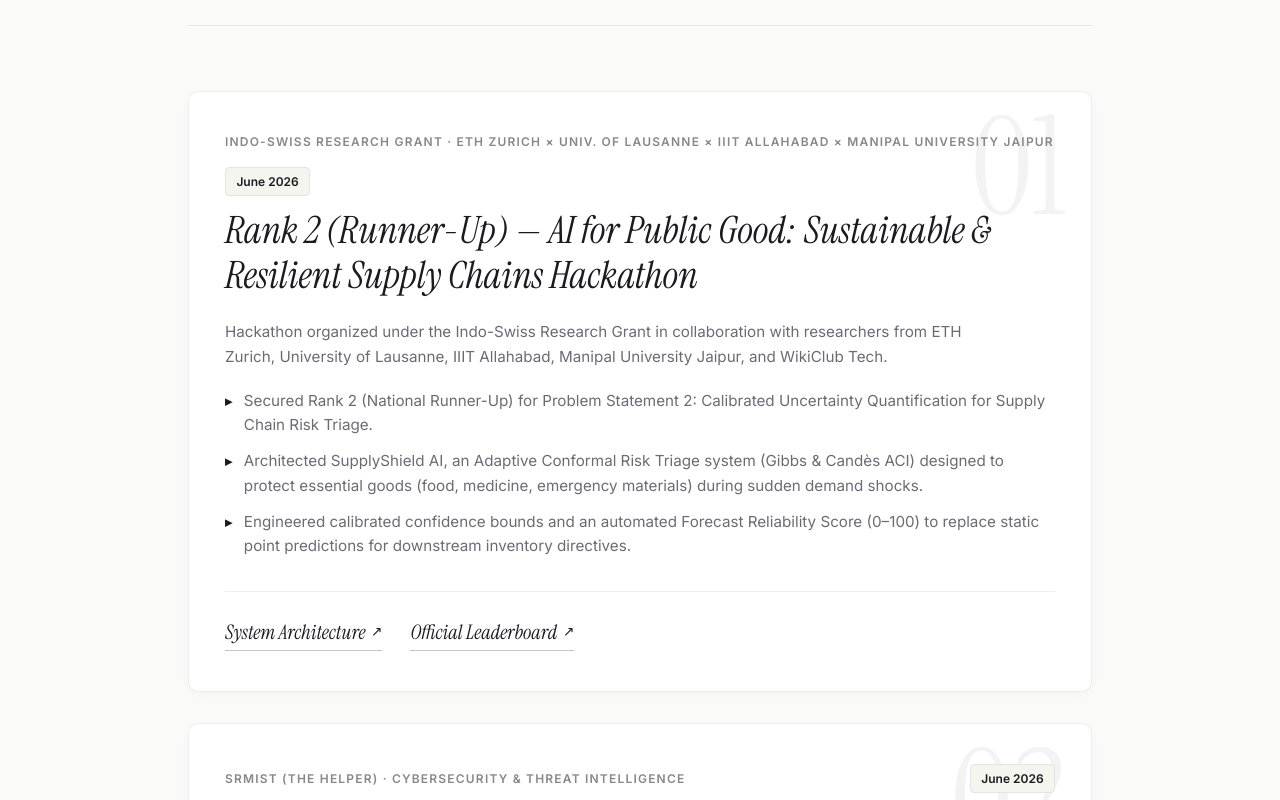
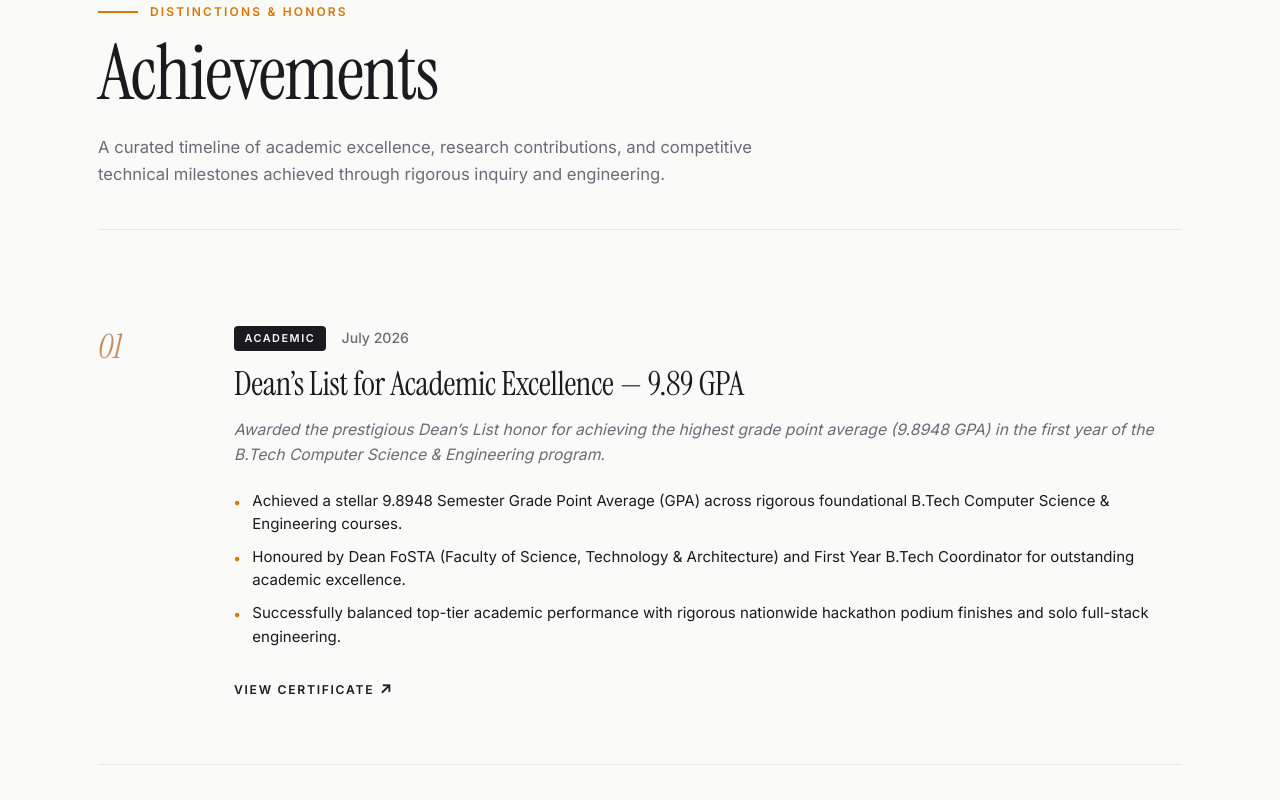
Before and after one commit to Srishti-Gupta74/MyPortfolio, a React (Vite) app: page / in a window 1280 px wide. Shown: the part 5160-5960 px from the top of the page. Built offline with nearby package versions, Linux system fonts and the light colour scheme.

Commit message:
enhanced achievements section

```diff
--- a/src/components/Achievements/Achievements.css
+++ b/src/components/Achievements/Achievements.css
@@ -1,233 +1,235 @@
-/* ===== Achievements Section ===== */
+/* ===== Achievements Editorial Section ===== */
 .achievements {
-  padding: var(--section-padding) 0;
+  padding: 6rem 0;
   background-color: var(--background);
   position: relative;
-  border-top: 1px solid rgba(26, 26, 31, 0.06);
 }
 
 .achievements__content {
-  max-width: 1000px;
+  max-width: 1180px;
   margin: 0 auto;
 }
 
-/* Header */
+/* Editorial Header */
 .achievements__header {
+  margin-bottom: 5rem;
+  padding-bottom: 2.5rem;
+  border-bottom: 1px solid var(--border);
+}
+
+.achievements__header-top {
   display: flex;
-  flex-direction: column;
-  gap: 0.5rem;
-  margin-bottom: 4rem;
-  border-bottom: 1px solid rgba(26, 26, 31, 0.08);
-  padding-bottom: 1.5rem;
+  align-items: center;
+  gap: 0.75rem;
+  margin-bottom: 0.75rem;
+}
+
+.achievements__header-accent-line {
+  width: 40px;
+  height: 2px;
+  background-color: #d97706; /* Warm editorial amber/copper */
+  display: inline-block;
+}
+
+.achievements__label {
+  font-family: var(--font-sans);
+  font-size: 0.75rem;
+  font-weight: 700;
+  text-transform: uppercase;
+  letter-spacing: 0.18em;
+  color: #d97706;
 }
 
 .achievements__heading {
   font-family: var(--font-display);
-  font-size: clamp(2.5rem, 5vw, 3.75rem);
+  font-size: clamp(3.2rem, 6vw, 4.8rem);
   font-weight: 400;
   color: var(--foreground);
-  line-height: 1.1;
+  line-height: 1.05;
   letter-spacing: -0.02em;
+  margin-bottom: 1.25rem;
 }
 
-.achievements__label {
+.achievements__subheading {
   font-family: var(--font-sans);
-  font-size: 0.8rem;
-  font-weight: 600;
-  text-transform: uppercase;
-  letter-spacing: 0.15em;
-  color: #888888;
+  font-size: clamp(0.95rem, 1.3vw, 1.08rem);
+  color: var(--muted-foreground);
+  max-width: 700px;
+  line-height: 1.65;
 }
 
-/* List */
+/* Horizontal Timeline Rows */
 .achievements__list {
   display: flex;
   flex-direction: column;
-  gap: 2rem;
 }
 
-/* Card */
-.achievements__card {
+.achievements__row {
+  display: grid;
+  grid-template-columns: 80px 1fr;
+  gap: 3.5rem;
+  padding: 3.75rem 0;
+  border-bottom: 1px solid var(--border);
+  align-items: start;
+  transition: all 0.5s var(--ease-out);
+}
+
+.achievements__row:first-child {
+  padding-top: 1rem;
+}
+
+/* 1. Left Index Number */
+.achievements__row-number {
+  font-family: var(--font-display);
+  font-style: italic;
+  font-size: 2.1rem;
+  color: #c28e61; /* Editorial muted bronze/copper */
+  font-weight: 400;
+  line-height: 1.1;
+  padding-top: 0.2rem;
+  transition: transform 0.4s ease, color 0.4s ease;
+}
+
+.achievements__row:hover .achievements__row-number {
+  color: #d97706;
+  transform: translateX(4px);
+}
+
+/* 2. Main Center Content */
+.achievements__row-main {
   display: flex;
   flex-direction: column;
-  padding: 2.5rem 2.25rem;
-  background-color: #ffffff;
-  border: 1px solid rgba(26, 26, 31, 0.08);
-  border-radius: var(--radius);
-  transition: all 0.7s var(--ease-out);
-  position: relative;
-  overflow: hidden;
-  box-shadow: 0 4px 12px -2px rgba(26, 26, 31, 0.03);
 }
 
-.achievements__card:hover {
-  border-color: rgba(26, 26, 31, 0.25);
-  transform: translateY(-6px);
-  box-shadow: 0 24px 48px -12px rgba(26, 26, 31, 0.1);
+.achievements__meta-row {
+  display: flex;
+  align-items: center;
+  gap: 1rem;
+  margin-bottom: 0.75rem;
+  flex-wrap: wrap;
 }
 
-/* Giant Watermark */
-.achievements__watermark {
-  position: absolute;
-  top: 0.5rem;
-  right: 1.5rem;
-  font-family: var(--font-display);
-  font-size: clamp(6.5rem, 12vw, 8.5rem);
-  line-height: 1;
-  color: rgba(26, 26, 31, 0.05);
-  pointer-events: none;
-  user-select: none;
-  z-index: 0;
-  transition: all 0.7s var(--ease-out);
-}
-
-.achievements__card:hover .achievements__watermark {
-  color: rgba(26, 26, 31, 0.08);
-  transform: scale(1.04) translate(-4px, 4px);
-}
-
-/* Top */
-.achievements__top {
-  display: flex;
-  flex-direction: column;
-  gap: 0.5rem;
-  position: relative;
-  z-index: 1;
-}
-
-.achievements__meta {
-  display: flex;
-  align-items: center;
-  justify-content: space-between;
-  flex-wrap: wrap;
-  gap: 1rem;
-}
-
-.achievements__org {
+.achievements__badge {
+  background-color: var(--foreground);
+  color: var(--background);
   font-family: var(--font-sans);
-  font-size: 0.75rem;
-  font-weight: 600;
-  color: #888888;
-  letter-spacing: 0.1em;
+  font-size: 0.68rem;
+  font-weight: 700;
+  letter-spacing: 0.14em;
+  padding: 0.25rem 0.65rem;
+  border-radius: 4px;
   text-transform: uppercase;
 }
 
-.achievements__date {
+.achievements__row-date {
   font-family: var(--font-sans);
-  font-size: 0.75rem;
-  font-weight: 600;
-  color: var(--foreground);
-  background: #f5f5f0;
-  padding: 0.25rem 0.65rem;
-  border-radius: 4px;
-  border: 1px solid #e5e5e0;
+  font-size: 0.88rem;
+  font-weight: 500;
+  color: var(--muted-foreground);
 }
 
-.achievements__title {
+.achievements__row-title {
   font-family: var(--font-display);
-  font-size: clamp(1.85rem, 3vw, 2.35rem);
-  font-style: italic;
+  font-size: clamp(1.65rem, 2.6vw, 2.35rem);
   font-weight: 400;
   color: var(--foreground);
-  line-height: 1.2;
-  margin-top: 0.25rem;
+  line-height: 1.25;
+  letter-spacing: -0.01em;
+  margin-bottom: 0.75rem;
 }
 
-/* Description */
-.achievements__description {
+.achievements__row-desc {
+  font-family: var(--font-sans);
+  font-style: italic;
+  font-size: 0.98rem;
   color: var(--muted-foreground);
-  font-size: 0.95rem;
-  line-height: 1.65;
-  margin-top: 1.25rem;
-  position: relative;
-  z-index: 1;
-  max-width: 90%;
-  text-wrap: pretty;
+  line-height: 1.6;
+  margin-bottom: 1.35rem;
 }
 
-/* Highlights List */
-.achievements__highlights {
-  list-style: none;
-  padding: 0;
-  margin: 1.25rem 0 0 0;
+.achievements__row-highlights {
   display: flex;
   flex-direction: column;
-  gap: 0.75rem;
-  position: relative;
-  z-index: 1;
+  gap: 0.6rem;
+  margin-bottom: 1.85rem;
 }
 
-.achievements__highlight-item {
+.achievements__row-highlight-item {
   display: flex;
   align-items: baseline;
   gap: 0.75rem;
-  color: var(--muted-foreground);
-  font-size: 0.95rem;
-  line-height: 1.6;
+  font-size: 0.94rem;
+  color: var(--foreground);
+  line-height: 1.55;
 }
 
-.achievements__bullet {
-  color: var(--foreground);
-  font-size: 0.85rem;
-  font-weight: 700;
+.achievements__dot {
+  color: #d97706;
+  font-size: 0.65rem;
   flex-shrink: 0;
 }
 
-/* Divider */
-.achievements__divider {
-  width: 100%;
-  height: 1px;
-  background: rgba(26, 26, 31, 0.08);
-  margin: 2rem 0 1.5rem 0;
-  position: relative;
-  z-index: 1;
-}
-
-/* Bottom Links */
-.achievements__bottom {
-  position: relative;
-  z-index: 1;
-}
-
-.achievements__links {
+/* Minimalist Letter-Spaced Action Buttons */
+.achievements__row-links {
   display: flex;
   align-items: center;
   gap: 1.75rem;
   flex-wrap: wrap;
 }
 
-.achievements__link {
+.achievements__link-btn {
+  font-family: var(--font-sans);
+  font-size: 0.76rem;
+  font-weight: 700;
+  text-transform: uppercase;
+  letter-spacing: 0.14em;
+  color: var(--foreground);
   display: inline-flex;
   align-items: center;
   gap: 0.35rem;
-  font-family: var(--font-display);
-  font-style: italic;
-  font-size: 1.25rem;
-  color: var(--foreground);
-  text-decoration: none;
-  border-bottom: 1px solid rgba(26, 26, 31, 0.25);
+  position: relative;
   padding-bottom: 2px;
-  transition: all 0.3s var(--ease-out);
+  transition: color 0.3s ease;
 }
 
-.achievements__link span {
-  font-style: normal;
-  font-family: var(--font-sans);
-  font-size: 0.85rem;
-  transition: transform 0.3s var(--ease-out);
+.achievements__link-btn::after {
+  content: '';
+  position: absolute;
+  bottom: 0;
+  left: 0;
+  width: 0%;
+  height: 1.5px;
+  background-color: #d97706;
+  transition: width 0.35s var(--ease-out);
 }
 
-.achievements__link:hover {
-  border-bottom-color: var(--foreground);
-  opacity: 0.75;
+.achievements__link-btn:hover {
+  color: #d97706;
 }
 
-.achievements__link:hover span {
+.achievements__link-btn:hover::after {
+  width: 100%;
+}
+
+.achievements__link-btn span {
+  font-size: 0.95rem;
+  transition: transform 0.3s ease;
+}
+
+.achievements__link-btn:hover span {
   transform: translate(2px, -2px);
 }
 
+/* Responsive Grid Collapse */
 @media (max-width: 768px) {
-  .achievements__card {
-    padding: 1.75rem 1.5rem;
+  .achievements__row {
+    grid-template-columns: 1fr;
+    gap: 1.25rem;
+    padding: 3rem 0;
+  }
+
+  .achievements__row-number {
+    font-size: 1.6rem;
+    padding-top: 0;
   }
 }
--- a/src/components/Achievements/Achievements.jsx
+++ b/src/components/Achievements/Achievements.jsx
@@ -3,6 +3,21 @@
 const achievements = [
   {
     id: '01',
+    tag: 'ACADEMIC',
+    title: 'Dean’s List for Academic Excellence — 9.89 GPA',
+    organization: 'Manipal University Jaipur · Department of Computer Science & Engineering (B.Tech CSE)',
+    date: 'July 2026',
+    description: 'Awarded the prestigious Dean’s List honor for achieving the highest grade point average (9.8948 GPA) in the first year of the B.Tech Computer Science & Engineering program.',
+    highlights: [
+      'Achieved a stellar 9.8948 Semester Grade Point Average (GPA) across rigorous foundational B.Tech Computer Science & Engineering courses.',
+      'Honoured by Dean FoSTA (Faculty of Science, Technology & Architecture) and First Year B.Tech Coordinator for outstanding academic excellence.',
+      'Successfully balanced top-tier academic performance with rigorous nationwide hackathon podium finishes and solo full-stack engineering.',
+    ],
+    certificate: '/deans-list-cert.jpg',
+  },
+  {
+    id: '02',
+    tag: 'RESEARCH & AI',
     title: 'Rank 2 (Runner-Up) — AI for Public Good: Sustainable & Resilient Supply Chains Hackathon',
     organization: 'Indo-Swiss Research Grant · ETH Zurich × Univ. of Lausanne × IIIT Allahabad × Manipal University Jaipur',
     date: 'June 2026',
@@ -17,7 +32,8 @@
       'https://unstop.com/o/UNtyVfK?lb=vh1cghwj&utm_medium=Share&utm_source=online_coding_challenge&utm_campaign=Srishtiz32356',
   },
   {
-    id: '02',
+    id: '03',
+    tag: 'CYBERSECURITY',
     title: 'Rank 42 — Confluence 2.0 International Innovation Hackathon',
     organization: 'SRMIST (The Helper) · Cybersecurity & Threat Intelligence',
     date: 'June 2026',
@@ -32,7 +48,8 @@
     video: 'https://youtu.be/osFoCaGa9Wc',
   },
   {
-    id: '03',
+    id: '04',
+    tag: 'CYBERSECURITY',
     title: 'Finalist — National Secure AI Software & Systems Hackathon',
     organization: 'IIT Madras × BITS Goa (ISEA Phase-III) · Blue Team Challenge',
     date: 'July 2026',
@@ -47,7 +64,8 @@
       'https://www.linkedin.com/posts/activity-7467806899111927808-Uv8v?utm_source=share&utm_medium=member_desktop&rcm=ACoAAF6B1lgBLs0M8HXew_JCb16LQOxhfGh-FcE',
   },
   {
-    id: '04',
+    id: '05',
+    tag: 'WEBATHON',
     title: 'Participant — WebForge Smart Campus Webathon',
     organization: 'IEEE CIS MUJ · Manipal University Jaipur',
     date: 'May 2026',
@@ -62,7 +80,8 @@
       'https://www.linkedin.com/posts/activity-7477239105538584577-zt23?utm_source=share&utm_medium=member_desktop&rcm=ACoAAF6B1lgBLs0M8HXew_JCb16LQOxhfGh-FcE',
   },
   {
-    id: '05',
+    id: '06',
+    tag: 'AI CHALLENGE',
     title: 'Participant — Spooky AI (Real-Time Phishing Detection Agent)',
     organization: 'Google Gemini Live Agents Challenge · Google Cloud × Devpost',
     date: 'March 2026',
@@ -81,54 +100,60 @@
   return (
     <section className="achievements" id="achievements">
       <div className="achievements__content container">
-        {/* Header */}
+        {/* Editorial Header */}
         <div className="achievements__header reveal">
+          <div className="achievements__header-top">
+            <span className="achievements__header-accent-line"></span>
+            <span className="achievements__label">DISTINCTIONS & HONORS</span>
+          </div>
           <h2 className="achievements__heading">Achievements</h2>
-          <p className="achievements__label">Milestones & Honors</p>
+          <p className="achievements__subheading">
+            A curated timeline of academic excellence, research contributions, and
+            competitive technical milestones achieved through rigorous inquiry and engineering.
+          </p>
         </div>
 
-        {/* List */}
+        {/* Horizontal Timeline Rows */}
         <div className="achievements__list">
           {achievements.map((item) => (
-            <div className="achievements__card reveal" key={item.id}>
-              {/* Giant Watermark */}
-              <span className="achievements__watermark">{item.id}</span>
+            <div className="achievements__row reveal" key={item.id}>
+              {/* 1. Left Index */}
+              <div className="achievements__row-number">{item.id}</div>
 
-              <div className="achievements__top">
-                <div className="achievements__meta">
-                  <span className="achievements__org">{item.organization}</span>
-                  <span className="achievements__date">{item.date}</span>
-                </div>
-                <h3 className="achievements__title">{item.title}</h3>
+              {/* 2. Main Editorial Content */}
+              <div className="achievements__row-main">
+                <div className="achievements__meta-row">
+                  <span className="achievements__badge">{item.tag || 'HONOR'}</span>
+                  <span className="achievements__row-date">{item.date}</span>
                 </div>
 
+                <h3 className="achievements__row-title">{item.title}</h3>
+
                 {item.description && (
-                <p className="achievements__description">{item.description}</p>
+                  <p className="achievements__row-desc">{item.description}</p>
                 )}
 
                 {item.highlights && (
-                <ul className="achievements__highlights">
+                  <ul className="achievements__row-highlights">
                     {item.highlights.map((point, idx) => (
-                    <li key={idx} className="achievements__highlight-item">
-                      <span className="achievements__bullet">▸</span>
+                      <li key={idx} className="achievements__row-highlight-item">
+                        <span className="achievements__dot">●</span>
                         <span>{point}</span>
                       </li>
                     ))}
                   </ul>
                 )}
 
-              <div className="achievements__divider"></div>
-
-              <div className="achievements__bottom">
-                <div className="achievements__links">
+                {/* Action Links */}
+                <div className="achievements__row-links">
                   {item.certificate && (
                     <a
                       href={item.certificate}
                       target="_blank"
                       rel="noopener noreferrer"
-                      className="achievements__link"
+                      className="achievements__link-btn"
                     >
-                      View Certificate <span>↗</span>
+                      VIEW CERTIFICATE <span>↗</span>
                     </a>
                   )}
                   {item.architecture && (
@@ -136,9 +161,29 @@
                       href={item.architecture}
                       target="_blank"
                       rel="noopener noreferrer"
-                      className="achievements__link"
+                      className="achievements__link-btn"
                     >
-                      System Architecture <span>↗</span>
+                      SYSTEM ARCHITECTURE <span>↗</span>
+                    </a>
+                  )}
+                  {item.unstop && (
+                    <a
+                      href={item.unstop}
+                      target="_blank"
+                      rel="noopener noreferrer"
+                      className="achievements__link-btn"
+                    >
+                      OFFICIAL LEADERBOARD <span>↗</span>
+                    </a>
+                  )}
+                  {item.devpost && (
+                    <a
+                      href={item.devpost}
+                      target="_blank"
+                      rel="noopener noreferrer"
+                      className="achievements__link-btn"
+                    >
+                      DEVPOST SUBMISSION <span>↗</span>
                     </a>
                   )}
                   {item.video && (
@@ -146,29 +191,9 @@
                       href={item.video}
                       target="_blank"
                       rel="noopener noreferrer"
-                      className="achievements__link"
+                      className="achievements__link-btn"
                     >
-                      Watch Demo <span>↗</span>
-                    </a>
-                  )}
-                  {item.unstop && (
-                    <a
-                      href={item.unstop}
-                      target="_blank"
-                      rel="noopener noreferrer"
-                      className="achievements__link"
-                    >
-                      Official Leaderboard <span>↗</span>
-                    </a>
-                  )}
-                  {item.devpost && (
-                    <a
-                      href={item.devpost}
-                      target="_blank"
-                      rel="noopener noreferrer"
-                      className="achievements__link"
-                    >
-                      Devpost Participant Page <span>↗</span>
+                      WATCH DEMO <span>↗</span>
                     </a>
                   )}
                   {item.linkedin && (
@@ -176,9 +201,9 @@
                       href={item.linkedin}
                       target="_blank"
                       rel="noopener noreferrer"
-                      className="achievements__link"
+                      className="achievements__link-btn"
                     >
-                      LinkedIn Story <span>↗</span>
+                      LINKEDIN STORY <span>↗</span>
                     </a>
                   )}
                 </div>
```
Also changed, not shown: public/deans-list-cert.jpg (added). Lines whose indentation alone changed are shown as unchanged.
